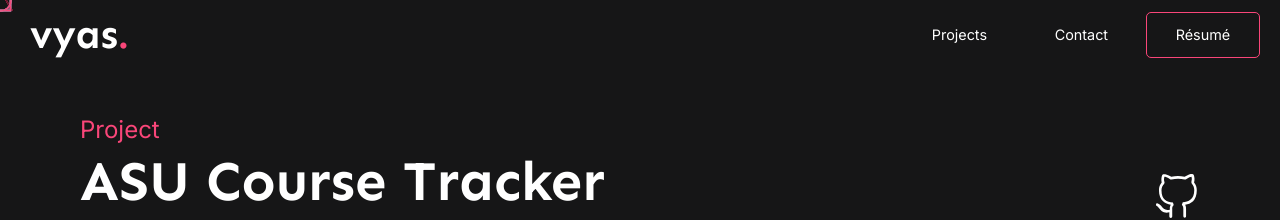
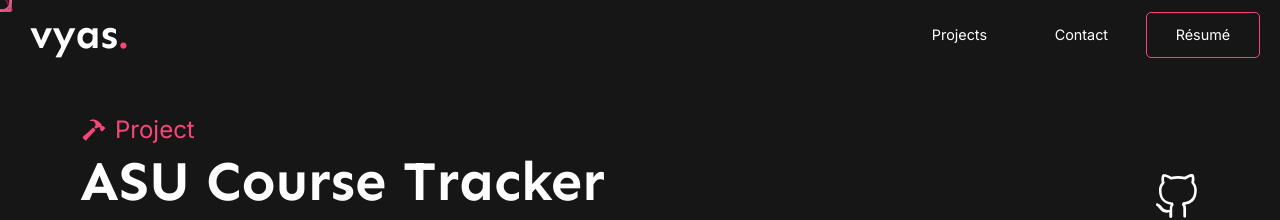
Before and after one commit to likhity/likhity-new-website, a Next.js app: page /projects/asu-course-tracker in a window 1280 px wide. Shown: the top 220 px of the page. Built offline with nearby package versions, Linux system fonts and the light colour scheme; no server answers.

Commit message:
Add an icon to the project page

```diff
--- a/components/ProjectPage.js
+++ b/components/ProjectPage.js
@@ -10,10 +10,11 @@
 import remarkGfm from 'remark-gfm';
 import { FiExternalLink, FiDownload } from "react-icons/fi";
 import { VscGithubAlt } from "react-icons/vsc";
+import { IoIosHammer } from "react-icons/io";
 import { v4 as uuid } from 'uuid';
 
 import { useState, useEffect } from 'react';
-import AlertsProvider, { useAlertsAdd } from "../contexts/AlertsContext";
+import { useAlertsAdd } from "../contexts/AlertsContext";
 import Alerts from './Alerts';
 
 export default function ProjectPage({ project }) {
@@ -61,7 +62,7 @@
           <div className={styles.heading}>
             <div className='d-flex align-items-center justify-content-between'>
               <div className={styles.title}>
-                <p>Project</p>
+                <p><IoIosHammer /> Project</p>
                 <h1>{project.title}</h1>
               </div>
               <div className={styles.icons}>
--- a/package.json
+++ b/package.json
@@ -15,7 +15,7 @@
     "react": "18.2.0",
     "react-bootstrap": "^2.4.0",
     "react-dom": "18.2.0",
-    "react-icons": "^4.7.1",
+    "react-icons": "^4.12.0",
     "react-markdown": "^8.0.4",
     "remark-gfm": "^3.0.1",
     "uuid": "^9.0.0"
--- a/styles/ProjectPage.module.scss
+++ b/styles/ProjectPage.module.scss
@@ -14,6 +14,12 @@
       p {
         margin: 0;
         color: $accent-color;
+        display: flex;
+        align-items: center;
+        gap: 7px;
+        svg {
+            font-size: 1.75rem;
+        }
       }
       h1 {
         font-size: 3.5rem;
```
Also changed, not shown: 1 other file (tests, documents, lock files or other folders).
